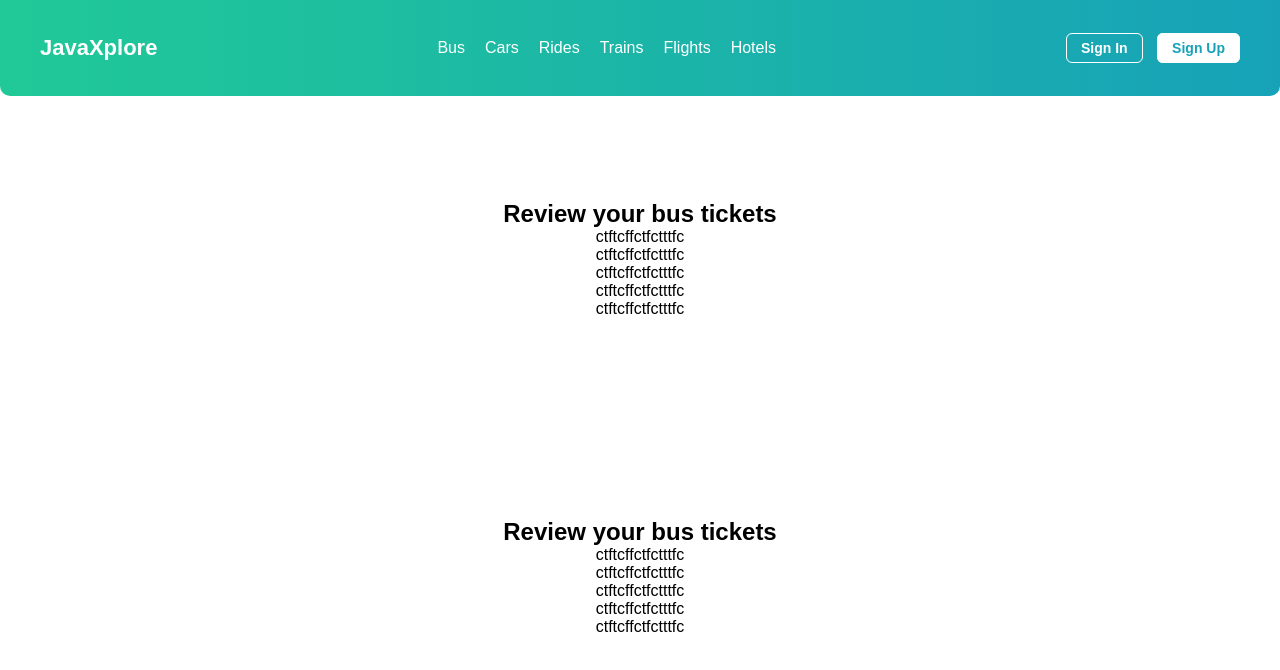
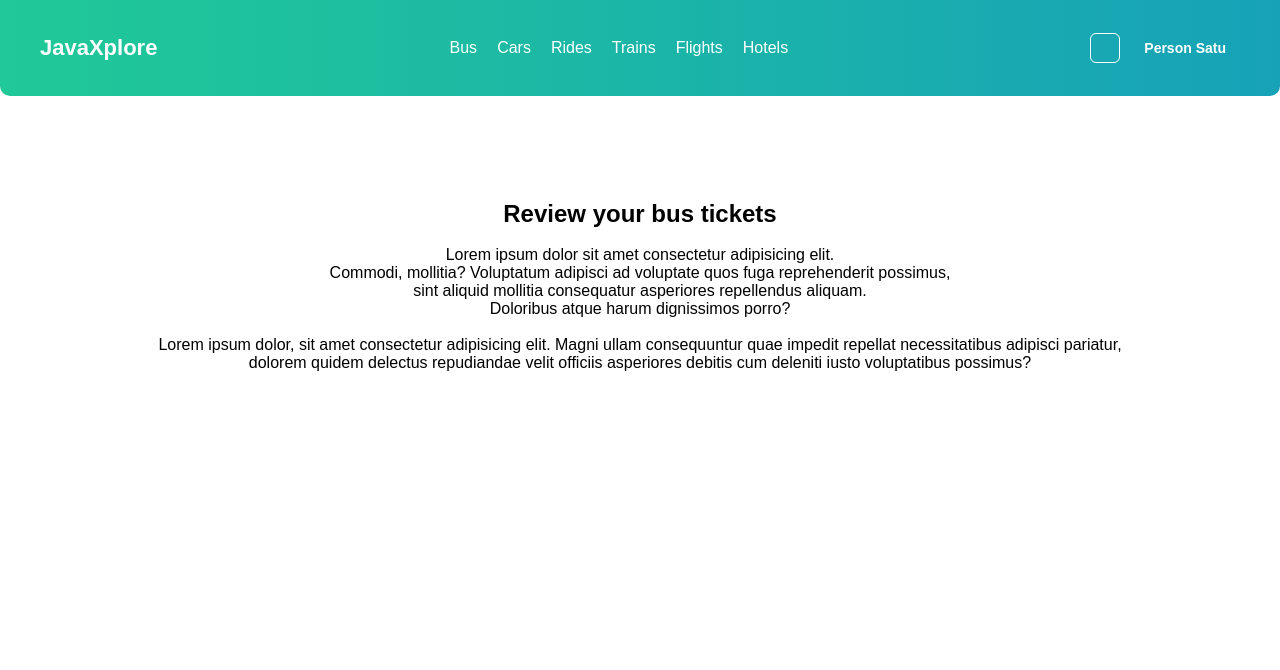
Before and after one commit to Arthur-Els/JavaXplore-Arthur, a plain HTML site: page Choose/bus.html in a window 1280 px wide. Drawn offline with Linux system fonts and the light colour scheme.

Commit message:
person satunya

```diff
--- a/Choose/bus.css
+++ b/Choose/bus.css
@@ -65,6 +65,8 @@ body, html {
 .btn-signin {
   border: 1.5px solid white;
   color: white;
+  height: 10px;
+  width: 10px;
 }
 
 .btn-signin:hover {
@@ -72,14 +74,11 @@ background-color:#62c2c2
 }
 
 .btn-signup {
-  border: 1.5px solid white;
-  background: white;
-  color: #17a2b8;
+  color: #ffffff;
 }
 
 .btn-signup:hover {
-background-color: #c7e2eb;
-border-color: #b8dae6;
+text-decoration: underline;
 }
 
 /* Section style */
--- a/Choose/bus.html
+++ b/Choose/bus.html
@@ -21,8 +21,8 @@
       <li><a href="hotel.html">Hotels</a></li>
     </ul>
     <div class="auth-buttons">
-      <a href="#" class="btn btn-signin">Sign In</a>
-      <a href="#" class="btn btn-signup">Sign Up</a>
+      <a href="#" class="btn btn-signin"></a>
+      <a href="#" class="btn btn-signup">Person Satu</a>
     </div>
   </nav>
 
@@ -30,21 +30,15 @@
   <section class="hero" id="bus">
     <div class="overlay-bus">
       <h1>Review your bus tickets</h1>
-      <p>ctftcffctfctttfc</p>
-      <p>ctftcffctfctttfc</p>
-      <p>ctftcffctfctttfc</p>
-      <p>ctftcffctfctttfc</p>
-      <p>ctftcffctfctttfc</p>
+      <br>
+      <p>Lorem ipsum dolor sit amet consectetur adipisicing elit. <br>
+        Commodi, mollitia? Voluptatum adipisci ad voluptate quos fuga reprehenderit possimus, <br>
+        sint aliquid mollitia consequatur asperiores repellendus aliquam. <br>
+        Doloribus atque harum dignissimos porro?</p>
+        <br>
+      <p>Lorem ipsum dolor, sit amet consectetur adipisicing elit. Magni ullam consequuntur quae impedit repellat necessitatibus adipisci pariatur, <br>
+        dolorem quidem delectus repudiandae velit officiis asperiores debitis cum deleniti iusto voluptatibus possimus?</p>
     </div>
   </section>
-
-  <section class="hero" id="bus">
-    <div class="overlay-bus">
-      <h1>Review your bus tickets</h1>
-      <p>ctftcffctfctttfc</p>
-      <p>ctftcffctfctttfc</p>
-      <p>ctftcffctfctttfc</p>
-      <p>ctftcffctfctttfc</p>
-      <p>ctftcffctfctttfc</p>
-    </div>
-  </section>
+</body>
+</html>
```
